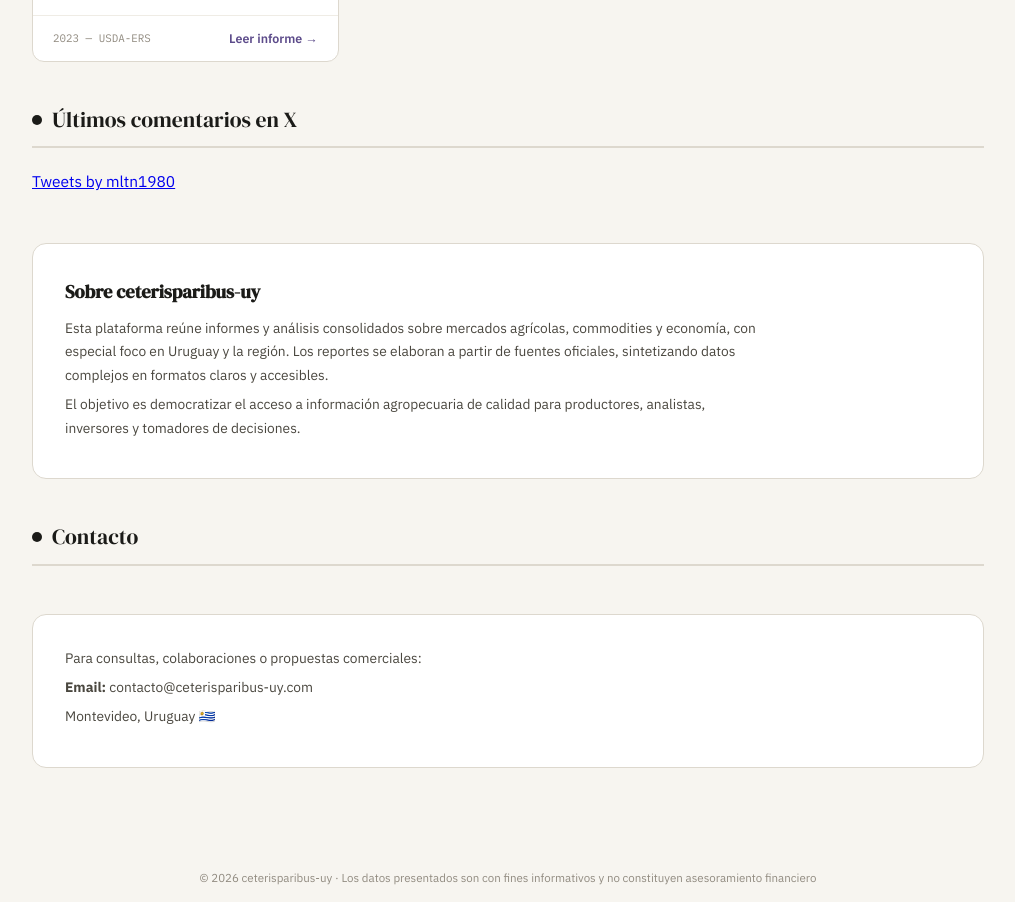
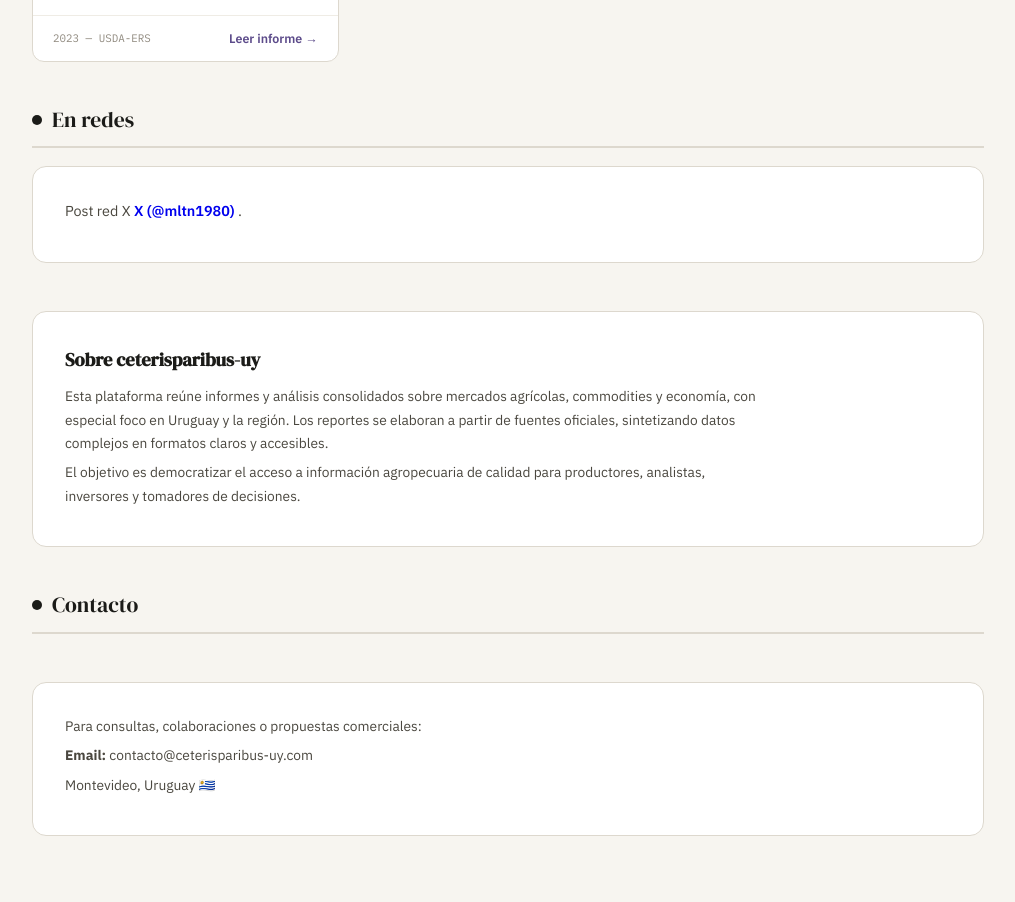
Before and after one commit to mltn1980/ceteris-paribus, a plain HTML site: page index.html in a window 1280 px wide. Shown: the part 2313-3215 px from the top of the page, without its empty margins (132-1147 px from the left). Drawn offline with Linux system fonts and the light colour scheme.

```diff
--- a/index.html
+++ b/index.html
@@ -259,16 +259,19 @@
     <!-- REDES -->
     <div class="section-label" id="redes">
         <div class="dot" style="background:var(--dark);"></div>
-        <h2>Últimos comentarios en X</h2>
+        <h2>En redes</h2>
     </div>
 
-    <div style="margin-top:20px; margin-bottom:40px;">
-        <a class="twitter-timeline"
-           data-height="500"
-           href="https://twitter.com/mltn1980?ref_src=twsrc%5Etfw">
-            Tweets by mltn1980
-        </a>
-        <script async src="https://platform.twitter.com/widgets.js" charset="utf-8"></script>
+    <div class="about" style="margin-top:10px;">
+        <p style="font-size:0.9rem; color:var(--text2);">
+            Post red X
+            <a href="https://twitter.com/mltn1980"
+               target="_blank"
+               rel="noopener noreferrer"
+               style="font-weight:600; text-decoration:none;">
+                X (@mltn1980)
+            </a>.
+        </p>
     </div>
     <!-- SOBRE -->
     <div class="about">
```
